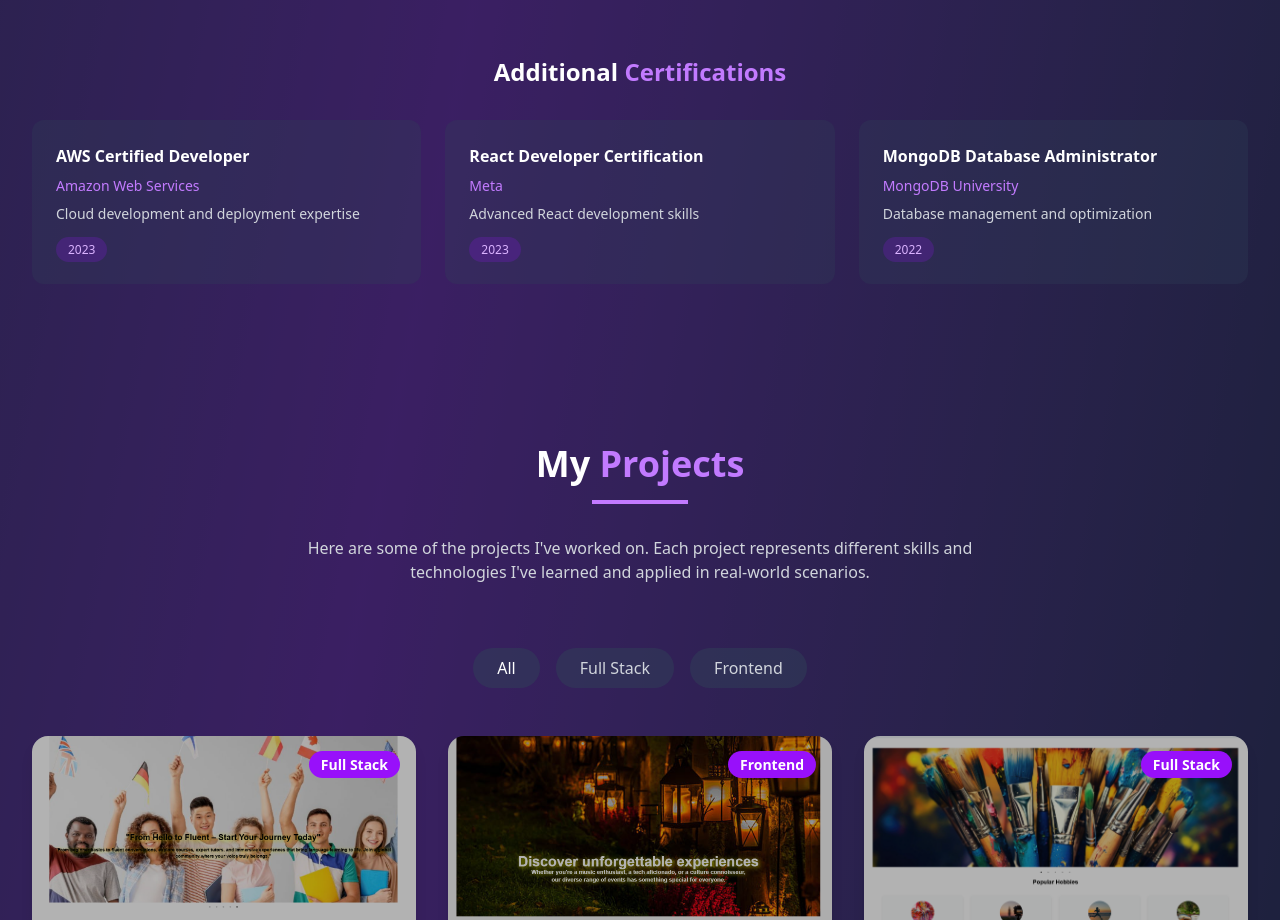
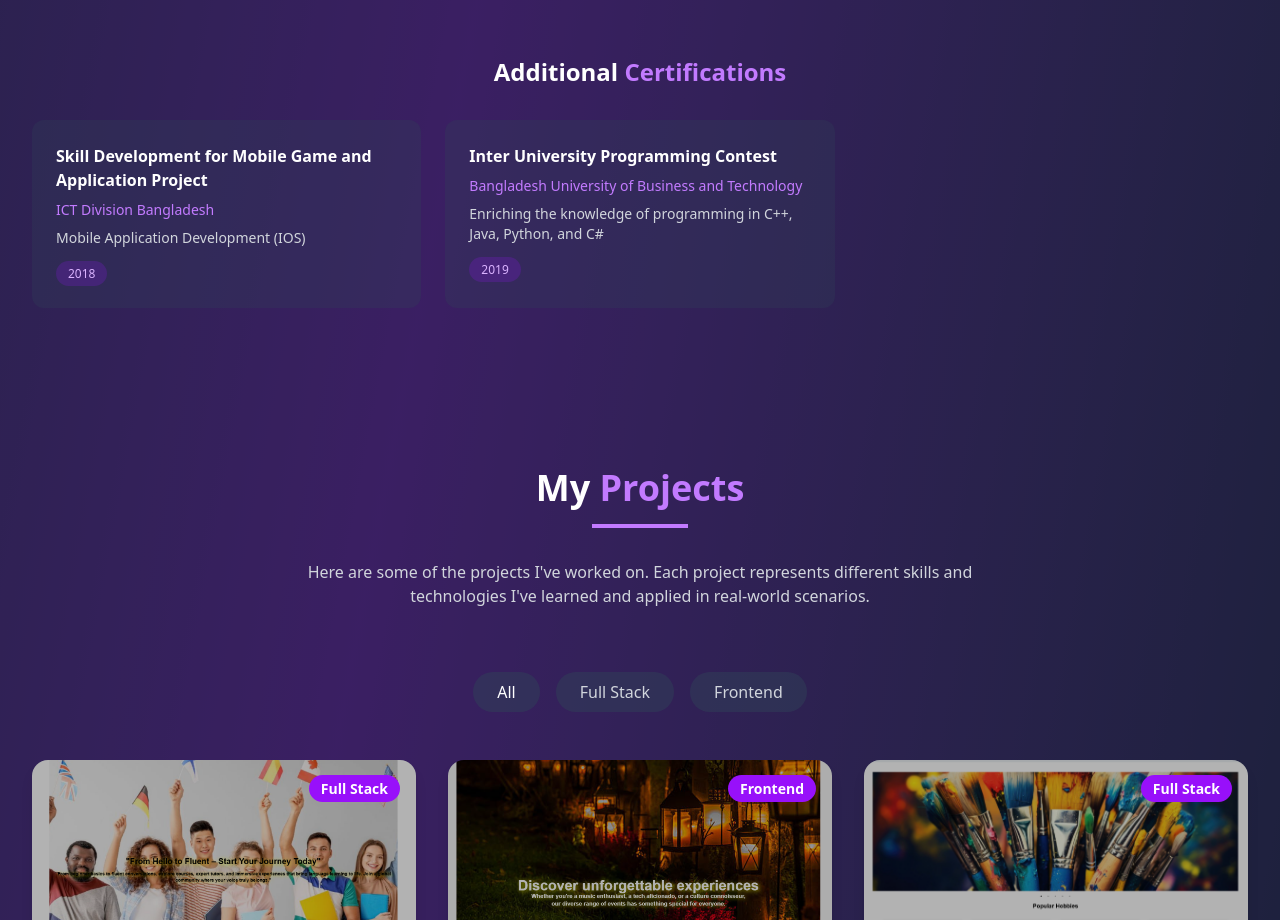
Before and after one commit to Shammi-Akhter/shammi-portfolio, a React (Vite) app: page / in a window 1280 px wide. Shown: the part 4260-5180 px from the top of the page. Built offline with nearby package versions, Linux system fonts and the light colour scheme.

Commit message:
Adding Additional Certification Section

```diff
--- a/src/components/sections/Education.jsx
+++ b/src/components/sections/Education.jsx
@@ -135,23 +135,18 @@ const Education = () => {
           <div className="grid grid-cols-1 md:grid-cols-2 lg:grid-cols-3 gap-6">
             {[
               {
-                name: "AWS Certified Developer",
-                issuer: "Amazon Web Services",
-                year: "2023",
-                description: "Cloud development and deployment expertise"
+                name: "Skill Development for Mobile Game and Application Project ",
+                issuer: "ICT Division Bangladesh",
+                year: "2018",
+                description: "Mobile Application Development (IOS)"
               },
               {
-                name: "React Developer Certification",
-                issuer: "Meta",
-                year: "2023",
-                description: "Advanced React development skills"
-              },
-              {
-                name: "MongoDB Database Administrator",
-                issuer: "MongoDB University",
-                year: "2022",
-                description: "Database management and optimization"
+                name: "Inter University Programming Contest",
+                issuer: "Bangladesh University of Business and Technology",
+                year: "2019",
+                description: "Enriching the knowledge of programming in C++, Java, Python, and C#"
               }
+
             ].map((cert, index) => (
               <motion.div
                 key={cert.name}
```
